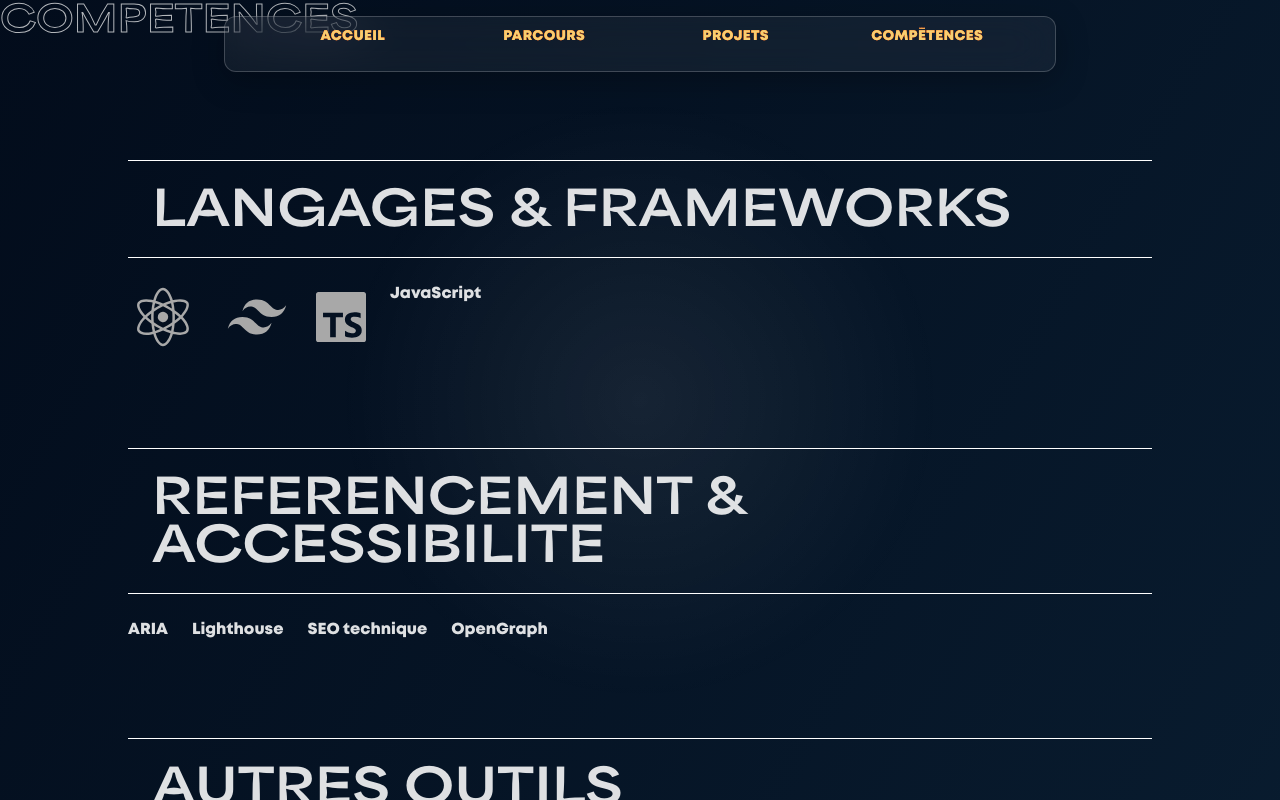
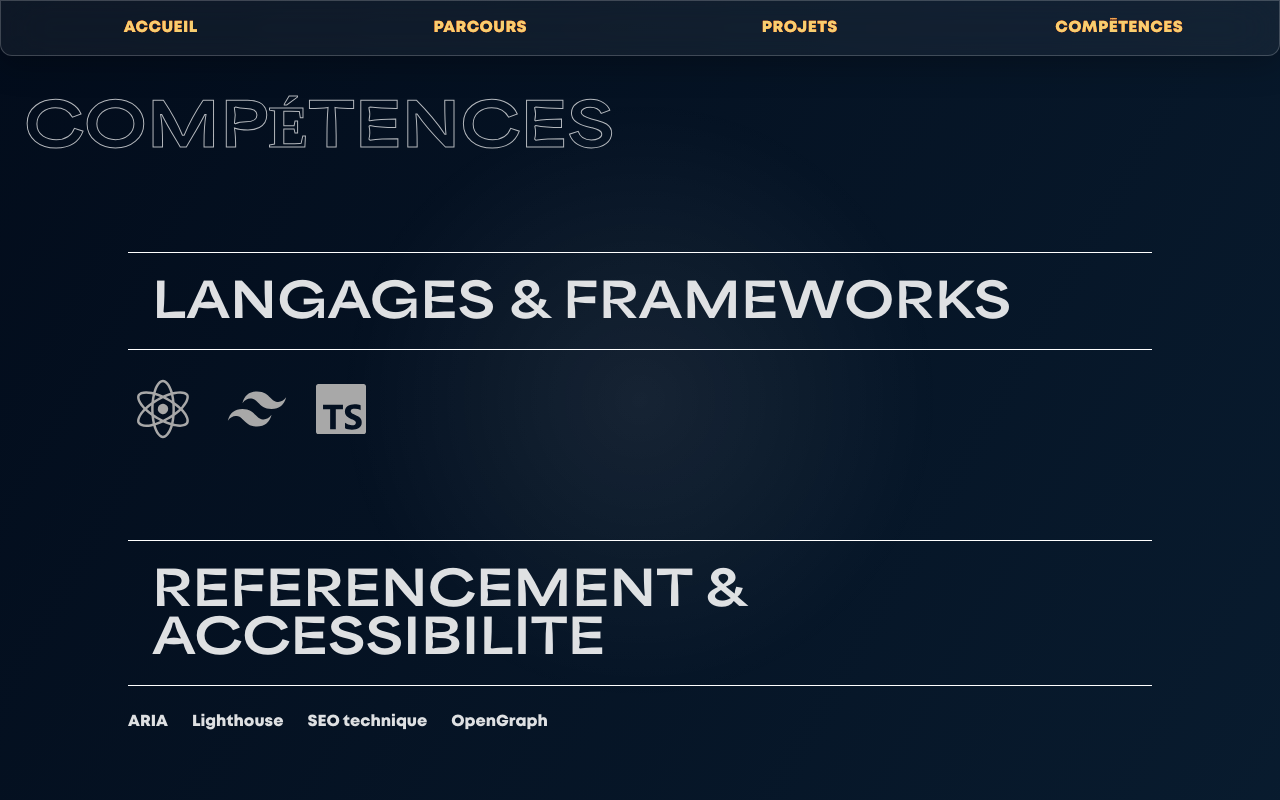
Before and after one commit to JordanBardu/portfolio, a React (Vite) app: page /skills in a window 1280 px wide. Built offline with nearby package versions, Linux system fonts and the light colour scheme.

Commit message:
Adjusted menu and layout / Added example project and various adjustments

```diff
--- a/src/components/Layout/index.tsx
+++ b/src/components/Layout/index.tsx
@@ -1,11 +1,23 @@
 import Navbar from '../Navbar';
 import Background from '../Background';
+import OutlineTitle from '../OutlineTitle';
+import { useLocation } from 'react-router';
+
+const ROUTE_TITLES: Record<string, string> = {
+  '/course': 'Parcours',
+  '/projects': 'Projets',
+  '/skills': 'Compétences',
+};
 
 function Layout({ children }: { children: React.ReactNode }) {
+  const location = useLocation();
+  const title = ROUTE_TITLES[location.pathname];
+
   return (
     <>
       <Background />
       <Navbar />
+      {title && <OutlineTitle title={title} size={'medium'} />}
       <main>{children}</main>
     </>
   );
--- a/src/components/MenuButton/index.tsx
+++ b/src/components/MenuButton/index.tsx
@@ -12,14 +12,11 @@ function MenuButton({ route, label }: MenuButtonProps) {
     '/skills': 'fa-wrench',
   };
   const classes =
-    'absolute inset-0 flex items-center justify-center lg:text-l text-sm font-black uppercase tracking-wide transition-all duration-300';
+    'absolute inset-0 flex items-center justify-center lg:text-base text-sm font-black uppercase tracking-wide transition-all duration-300';
 
   return (
-    <li>
-      <Link
-        to={route}
-        className="relative overflow-hidden group lg:px-4 pt-4 h-full"
-      >
+    <li className="h-full flex justify-center items-center">
+      <Link to={route} className="relative group lg:px-4 pt-4">
         {isMobile ? (
           <div className="flex flex-col items-center gap-2">
             <i
--- a/src/components/Navbar/index.tsx
+++ b/src/components/Navbar/index.tsx
@@ -3,8 +3,8 @@ import MenuButton from '../MenuButton';
 
 function Navbar() {
   return (
-    <nav className="fixed lg:top-0 left-0 bottom-0 w-full z-50 flex justify-center lg:h-18 h-24">
-      <ul className="mt-4 flex flex-row items-center lg:px-8 lg:w-[65%] w-full lg:gap-0 justify-around lg:rounded-xl backdrop-blur-xl bg-white/5 border border-white/20 shadow-[0_8px_32px_rgba(0,0,0,0.25)]">
+    <nav className="fixed lg:top-0 left-0 bottom-0 w-full z-50 flex justify-center lg:h-14 h-20">
+      <ul className="flex flex-row items-center w-full lg:gap-0 justify-around lg:rounded-b-xl backdrop-blur-xl bg-white/5 border border-white/20 shadow-[0_8px_32px_rgba(0,0,0,0.25)]">
         {buttonsContent.map((button) => (
           <MenuButton route={button.route} label={button.label} />
         ))}
--- a/src/components/OutlineTitle/index.tsx
+++ b/src/components/OutlineTitle/index.tsx
@@ -1,12 +1,12 @@
-import type { OutlineTitleProps } from "./types.ts";
+import type { OutlineTitleProps } from './types.ts';
 
-function OutlineTitle({ title, size = "medium" }: OutlineTitleProps) {
+function OutlineTitle({ title, size = 'medium' }: OutlineTitleProps) {
   const sizeMap = {
-    small: "text-4xl",
-    medium: "text-6xl",
-    large: "text-9xl",
+    small: 'text-4xl',
+    medium: 'text-6xl',
+    large: 'text-9xl',
   };
-  const textClasses = `${sizeMap[size]} font-bold mb-6 w-full text-outline opacity-70 flex justify-start font-[Area]`;
+  const textClasses = `${sizeMap[size]} mt-24 ml-6 font-bold w-full text-outline opacity-70 flex justify-start font-[Area]`;
   return <h2 className={textClasses}>{title.toUpperCase()}</h2>;
 }
 
--- a/src/components/PrimaryButton/index.tsx
+++ b/src/components/PrimaryButton/index.tsx
@@ -10,7 +10,7 @@ function PrimaryButton({
 }: PrimaryButtonProps) {
   const buttonClasses = `absolute inset-0 bg-test rounded-3xl flex justify-center items-center transition-transform duration-200 ease-out hover:translate-x-[4px] hover:translate-y-[4px] hover:cursor-pointer active:translate-x-[0px] active:translate-y-[0px] border-4 border-[#c40c0c] active:border-[#f6ce71] hover:border-[#f6ce71] ${content && icon ? 'gap-4' : ''}`;
   const buttonSizeMap = {
-    small: 'h-18 w-56',
+    small: 'h-24 w-24',
     medium: 'h-24 w-56',
     large: 'h-24 w-76',
   };
--- a/src/components/ProjectCard/index.tsx
+++ b/src/components/ProjectCard/index.tsx
@@ -6,27 +6,59 @@ type ProjectCardProps = {
   url: string;
   description: string;
   color: string;
+  defaultOpen?: boolean;
+  thumbnail?: string;
 };
 
-function ProjectCard({ title, description, color }: ProjectCardProps) {
+function ProjectCard({
+  title,
+  description,
+  color,
+  url,
+  thumbnail,
+  defaultOpen = false,
+}: ProjectCardProps) {
   const [isDescriptionDisplayed, setIsDescriptionDisplayed] = useState(false);
+
+  const thumbnailUrl = thumbnail
+    ? new URL(
+        `../../assets/images/projects_thumb/${thumbnail}`,
+        import.meta.url,
+      ).href
+    : undefined;
+
+  console.log(url);
 
   return (
     <div className="h-48 overflow-visible">
       <motion.div
         style={{ backgroundColor: color }}
         className="relative h-96 w-full rounded-t-lg flex justify-start items-end pl-4 pb-4 gap-4 cursor-pointer"
-        initial={{ clipPath: 'inset(50% 0 0 0 round 8px 8px 0 0)' }}
+        initial={{
+          clipPath: defaultOpen
+            ? 'inset(0% 0 0 0 round 8px 8px 0 0)'
+            : 'inset(50% 0 0 0 round 8px 8px 0 0)',
+        }}
         whileHover={{ clipPath: 'inset(0% 0 0 0 round 8px 8px 0 0)' }}
         onHoverEnd={() =>
           isDescriptionDisplayed && setIsDescriptionDisplayed(false)
         }
         transition={{ duration: 0.3, ease: 'easeOut' }}
       >
-        <h1>{title}</h1>
+        {thumbnailUrl && (
+          <>
+            <img
+              src={thumbnailUrl}
+              alt={title}
+              className="absolute inset-0 w-full h-full object-cover"
+            />
+            <div className="absolute inset-0 bg-gradient-to-t from-black/60 to-transparent" />
+          </>
+        )}
+        <h1 className="z-10">{title}</h1>
         <button
           onClick={() => setIsDescriptionDisplayed((prev) => !prev)}
-          className="hover:cursor-pointer"
+          className="hover:cursor-pointer z-10"
         >
           <i className="fa-solid fa-circle-info" />
         </button>
@@ -34,13 +66,21 @@ function ProjectCard({ title, description, color }: ProjectCardProps) {
         <AnimatePresence>
           {isDescriptionDisplayed && (
             <motion.div
-              className="absolute inset-0 bg-neutral-800/90 text-white flex justify-center items-center p-6 rounded-t-lg"
+              className="absolute inset-0 bg-neutral-800/90 text-white flex flex-col justify-center items-center gap-4 p-6 rounded-t-lg z-10"
               initial={{ opacity: 0 }}
               animate={{ opacity: 1 }}
               exit={{ opacity: 0 }}
               transition={{ duration: 0.2 }}
             >
-              {description}
+              <p>{description}</p>
+              <a
+                href={url}
+                target="_blank"
+                rel="noopener noreferrer"
+                className="border p-2 rounded-lg hover:bg-white/50 transition-colors duration-300 font-[Nunito]"
+              >
+                Lien <i className="fa-solid fa-link" />
+              </a>
             </motion.div>
           )}
         </AnimatePresence>
--- a/src/pages/Course/index.tsx
+++ b/src/pages/Course/index.tsx
@@ -1,4 +1,3 @@
-import OutlineTitle from '../../components/OutlineTitle';
 import {
   VerticalTimeline,
   VerticalTimelineElement,
@@ -15,7 +14,6 @@ function Course() {
 
   return (
     <div className="p-6">
-      <OutlineTitle title={'Parcours'} size={'small'} />
       <div className="w-full h-12" />
       <VerticalTimeline>
         <VerticalTimelineElement
--- a/src/pages/Home/index.tsx
+++ b/src/pages/Home/index.tsx
@@ -11,6 +11,7 @@ import useIsSmallScreen from '../../hooks/useIsSmallScreen.ts';
 import { SCREEN_SIZE } from '../../hooks/types.ts';
 import StaticSection from '../../components/StaticSection';
 import DraggableSection from '../../components/AnimatedSection';
+import { useEffect } from 'react';
 
 function Home() {
   const isMobile = useIsSmallScreen(SCREEN_SIZE.LG);
@@ -26,6 +27,14 @@ function Home() {
       behavior: 'smooth',
     });
   };
+
+  useEffect(() => {
+    if (location.hash === '#contact-form') {
+      document
+        .getElementById('contact-form')
+        ?.scrollIntoView({ behavior: 'smooth' });
+    }
+  }, [location.hash]);
 
   const handleContactClick = () => {
     document
@@ -112,6 +121,7 @@ function Home() {
             />
           </div>
         )}
+        {isMobile && (
           <div className="lg:fixed lg:right-44 lg:bottom-8 flex items-center justify-center">
             <PrimaryButton
               icon="fa-pen"
@@ -134,6 +144,7 @@ function Home() {
               onClick={handleContactClick}
             />
           </div>
+        )}
       </div>
 
       <div id="home-sections" className="flex flex-col items-center w-full">
--- a/src/pages/Projects/index.tsx
+++ b/src/pages/Projects/index.tsx
@@ -1,20 +1,19 @@
-import OutlineTitle from '../../components/OutlineTitle';
 import projects from './projects.json';
 import ProjectCard from '../../components/ProjectCard';
 
 function Projects() {
-  // Avoir des genre de cards 'rangées', au hover la card monte légèrement, au clic on est redirigés et au clic sur le i on affiche la descriptiopn sur la card avec un fond foncé
   return (
     <div className="p-6">
-      <OutlineTitle title={'Projets'} size={'small'} />
       <div className="grid grid-cols-1 lg:grid-cols-3 gap-y-12 gap-x-6 p-8">
-        {projects.map((project) => (
+        {projects.map((project, index) => (
           <ProjectCard
             key={project.id}
             title={project.title}
             url={project.url}
-            color={project.color} // a remplacer par une url de miniature plus tard
+            thumbnail={project.thumbnail}
+            color={project.color}
             description={project.description}
+            defaultOpen={index < 3}
           />
         ))}
       </div>
--- a/src/pages/Projects/projects.json
+++ b/src/pages/Projects/projects.json
@@ -1,7 +1,6 @@
 [
-  { "id": 1, "title": "Projet 1", "url": "https://github.com", "description": "Lorem Ipsum is simply dummy text of the printing and typesetting industry. Lorem Ipsum has been the industry's standard dummy text ever since the 1500s, when an unknown printer took a galley of type and scrambled it to make a type specimen book. It has survived not only five centuries, but also the leap into electronic typesetting, remaining essentially unchanged. It was popularised in the 1960s with the release of Letraset sheets containing Lorem Ipsum passages, and more recently with desktop publishing software like Aldus PageMaker including versions of Lorem Ipsum.", "color": "#c40c0c" },
-  { "id": 2, "title": "Projet 2", "url": "https://github.com", "description": "Lorem Ipsum is simply dummy text of the printing and typesetting industry. Lorem Ipsum has been the industry's standard dummy text ever since the 1500s, when an unknown printer took a galley of type and scrambled it to make a type specimen book. It has survived not only five centuries, but also the leap into electronic typesetting, remaining essentially unchanged. It was popularised in the 1960s with the release of Letraset sheets containing Lorem Ipsum passages, and more recently with desktop publishing software like Aldus PageMaker including versions of Lorem Ipsum.", "color": "#ff6500" },
-  { "id": 3, "title": "Projet 3", "url": "https://github.com", "description": "Lorem Ipsum is simply dummy text of the printing and typesetting industry. Lorem Ipsum has been the industry's standard dummy text ever since the 1500s, when an unknown printer took a galley of type and scrambled it to make a type specimen book. It has survived not only five centuries, but also the leap into electronic typesetting, remaining essentially unchanged. It was popularised in the 1960s with the release of Letraset sheets containing Lorem Ipsum passages, and more recently with desktop publishing software like Aldus PageMaker including versions of Lorem Ipsum.", "color": "#1a6b3c" },
+  { "id": 1, "title": "Application Médiathèque", "url": "https://physicalcollection.vercel.app/", "description": "Petite application créee en quelques heures avec TypeScript, Tailwind et Supabase pour le back qui me permet de tenir un inventaire de ma collection de médias physiques", "color": "#ff6500", "thumbnail": "mediatheque.png" },
+  { "id": 3, "title": "Projet 3", "url": "https://github.com", "description": "Lorem Ipsum is simply dummy text of the printing and typesetting industry. Lorem Ipsum has been the industry's standard dummy text ever since the 1500s, when an unknown printer took a galley of type and scrambled it to make a type specimen book. It has survived not only five centuries, but also the leap into electronic typesetting, remaining essentially unchanged. It was popularised in the 1960s with the release of Letraset sheets containing Lorem Ipsum passages, and more recently with desktop publishing software like Aldus PageMaker including versions of Lorem Ipsum.", "color": "#1a6b3c"},
   { "id": 4, "title": "Projet 4", "url": "https://github.com", "description": "Lorem Ipsum is simply dummy text of the printing and typesetting industry. Lorem Ipsum has been the industry's standard dummy text ever since the 1500s, when an unknown printer took a galley of type and scrambled it to make a type specimen book. It has survived not only five centuries, but also the leap into electronic typesetting, remaining essentially unchanged. It was popularised in the 1960s with the release of Letraset sheets containing Lorem Ipsum passages, and more recently with desktop publishing software like Aldus PageMaker including versions of Lorem Ipsum.", "color": "#1d4ed8" },
   { "id": 5, "title": "Projet 5", "url": "https://github.com", "description": "Lorem Ipsum is simply dummy text of the printing and typesetting industry. Lorem Ipsum has been the industry's standard dummy text ever since the 1500s, when an unknown printer took a galley of type and scrambled it to make a type specimen book. It has survived not only five centuries, but also the leap into electronic typesetting, remaining essentially unchanged. It was popularised in the 1960s with the release of Letraset sheets containing Lorem Ipsum passages, and more recently with desktop publishing software like Aldus PageMaker including versions of Lorem Ipsum.", "color": "#7c3aed" },
   { "id": 6, "title": "Projet 6", "url": "https://github.com", "description": "Lorem Ipsum is simply dummy text of the printing and typesetting industry. Lorem Ipsum has been the industry's standard dummy text ever since the 1500s, when an unknown printer took a galley of type and scrambled it to make a type specimen book. It has survived not only five centuries, but also the leap into electronic typesetting, remaining essentially unchanged. It was popularised in the 1960s with the release of Letraset sheets containing Lorem Ipsum passages, and more recently with desktop publishing software like Aldus PageMaker including versions of Lorem Ipsum.", "color": "#0e7490" },
--- a/src/pages/Skills/index.tsx
+++ b/src/pages/Skills/index.tsx
@@ -1,4 +1,3 @@
-import OutlineTitle from '../../components/OutlineTitle';
 import reactLogoIcon from '../../assets/svg/react-icon.svg';
 import tailwindLogoIcon from '../../assets/svg/tailwind-icon.svg';
 import tsLogoIcon from '../../assets/svg/ts-icon.svg';
@@ -7,7 +6,6 @@ function Skills() {
   const titleClasses = 'font-[Area] text-5xl w-full';
   return (
     <div className="w-full h-full">
-      <OutlineTitle title={'Competences'} size={'small'} />
       <div className="w-full h-full flex flex-col items-center justify-center gap-24 pt-24">
         <div className="flex flex-col gap-6 max-w-[80%] w-full">
           <div className="flex justify-center items-center p-6 border-y border-white">
@@ -17,7 +15,6 @@ function Skills() {
             <img src={reactLogoIcon} alt="" />
             <img src={tailwindLogoIcon} alt="" />
             <img src={tsLogoIcon} alt="" />
-            JavaScript
           </ul>
         </div>
         <div className="flex flex-col gap-6 max-w-[80%] w-full">
@@ -41,6 +38,17 @@ function Skills() {
             <li>React Testing Library</li>
           </ul>
         </div>
+        <div className="flex flex-col gap-6 max-w-[80%] w-full">
+          <div className="flex justify-center items-center p-6 border-y border-white">
+            <h1 className={titleClasses}>SOFT SKILLS</h1>
+          </div>
+          <ul className="flex flex-row gap-6">
+            <li>Méthode Agile</li>
+            <li>Travail d'équipe</li>
+            <li>Adaptabilité</li>
+            <li>Autonomie</li>
+          </ul>
+        </div>
       </div>
     </div>
   );
```
Also changed, not shown: 1 other file (tests, documents, lock files or other folders). Lines whose indentation alone changed are shown as unchanged.
